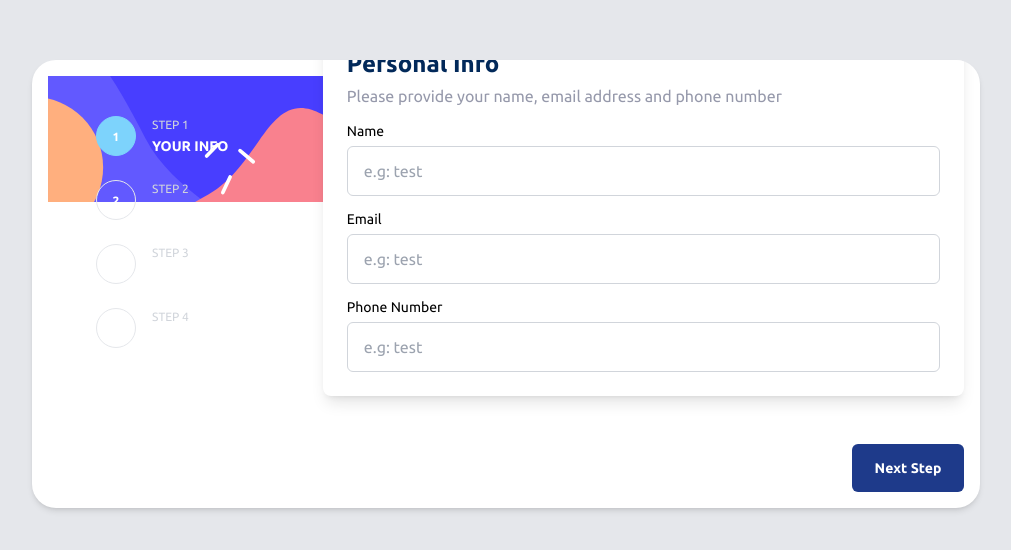
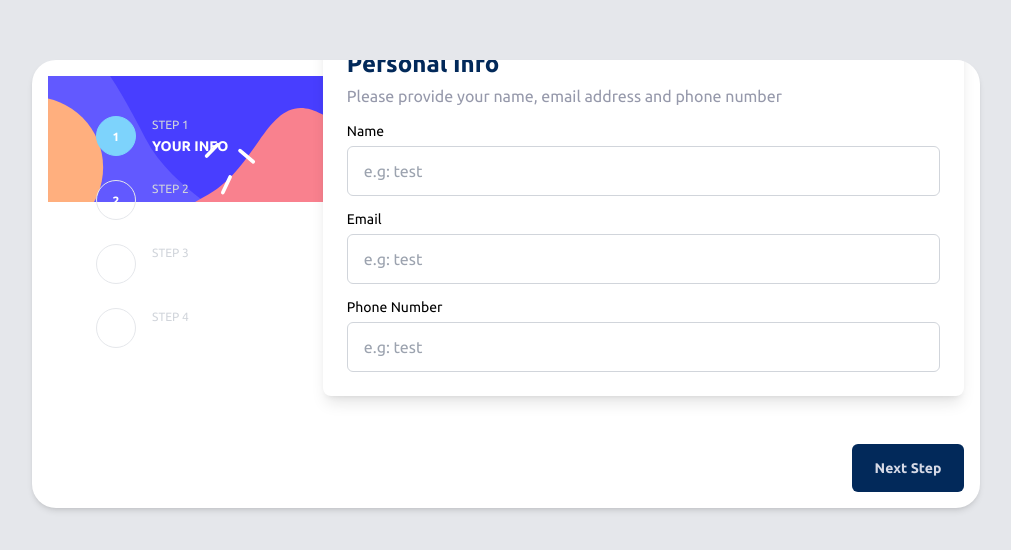
Before and after one commit to Maikolrm/react-multi-steps-form, a React (Vite) app: page / in a window 1280 px wide. Shown: the part 116-666 px from the top of the page, without its empty margins (134-1145 px from the left). Built offline with nearby package versions, Linux system fonts and the light colour scheme.

Commit message:
Project - App - adding theme colors to Button

```diff
--- a/src/App.jsx
+++ b/src/App.jsx
@@ -44,8 +44,8 @@ function App() {
           <Container styles="relative flex flex-col flex-1 p-4 pt-0 lg:p-0">
             <StepsForm />
             <Container styles="flex justify-between mt-auto">
-              <Button styles={`text-gray-400 ${state.currentStep ? "" : "invisible"}`} name="go back" action="prev" />
-              <Button styles="bg-blue-900 text-white" name="next step" action="next" />
+              <Button styles={`text-cool-gray ${state.currentStep ? "" : "invisible"}`} name="go back" action="prev" />
+              <Button styles="bg-marine-blue text-light-gray" name="next step" action="next" />
             </Container>
           </Container>
         </Container>
```
